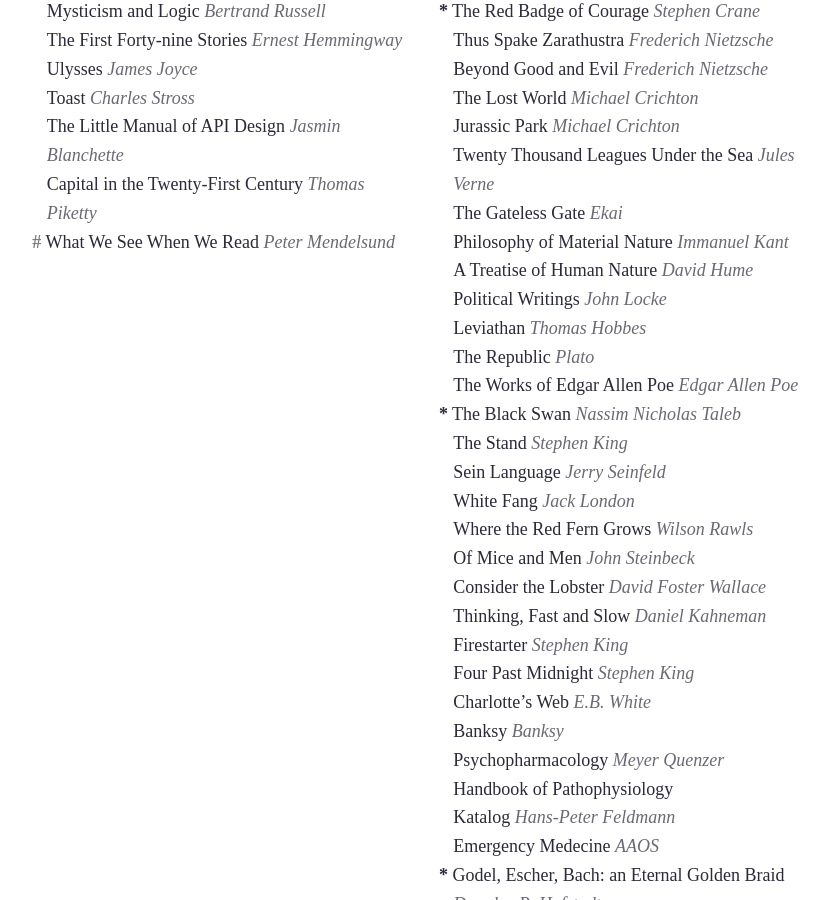
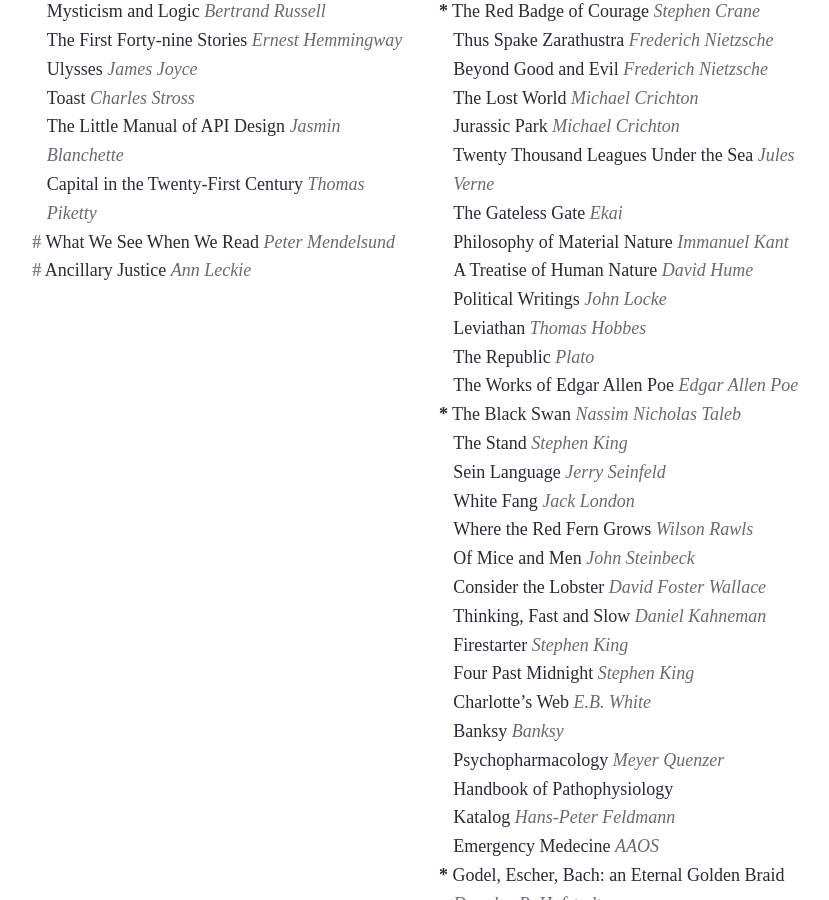
Before and after one commit to joshbeckman/andjosh.github.io, a Jekyll site: the page built from reading-lists.md, in a window 1280 px wide and 900 px high, scrolled down 742 px. Shown: the whole window, without its empty margins (408-1237 px from the left). Built offline with Jekyll 4.4.1, drawn with Linux system fonts in a browser that asks for light colours; Markdown is read by kramdown in place of the engine named in the settings.

Commit message:
another book

```diff
--- a/reading-lists.md
+++ b/reading-lists.md
@@ -37,6 +37,7 @@
 - The Little Manual of API Design _Jasmin Blanchette_
 - Capital in the Twenty-First Century _Thomas Piketty_
 - __#__ What We See When We Read _Peter Mendelsund_
+- __#__ Ancillary Justice _Ann Leckie_
 
 <!--two items:-->
 
```
